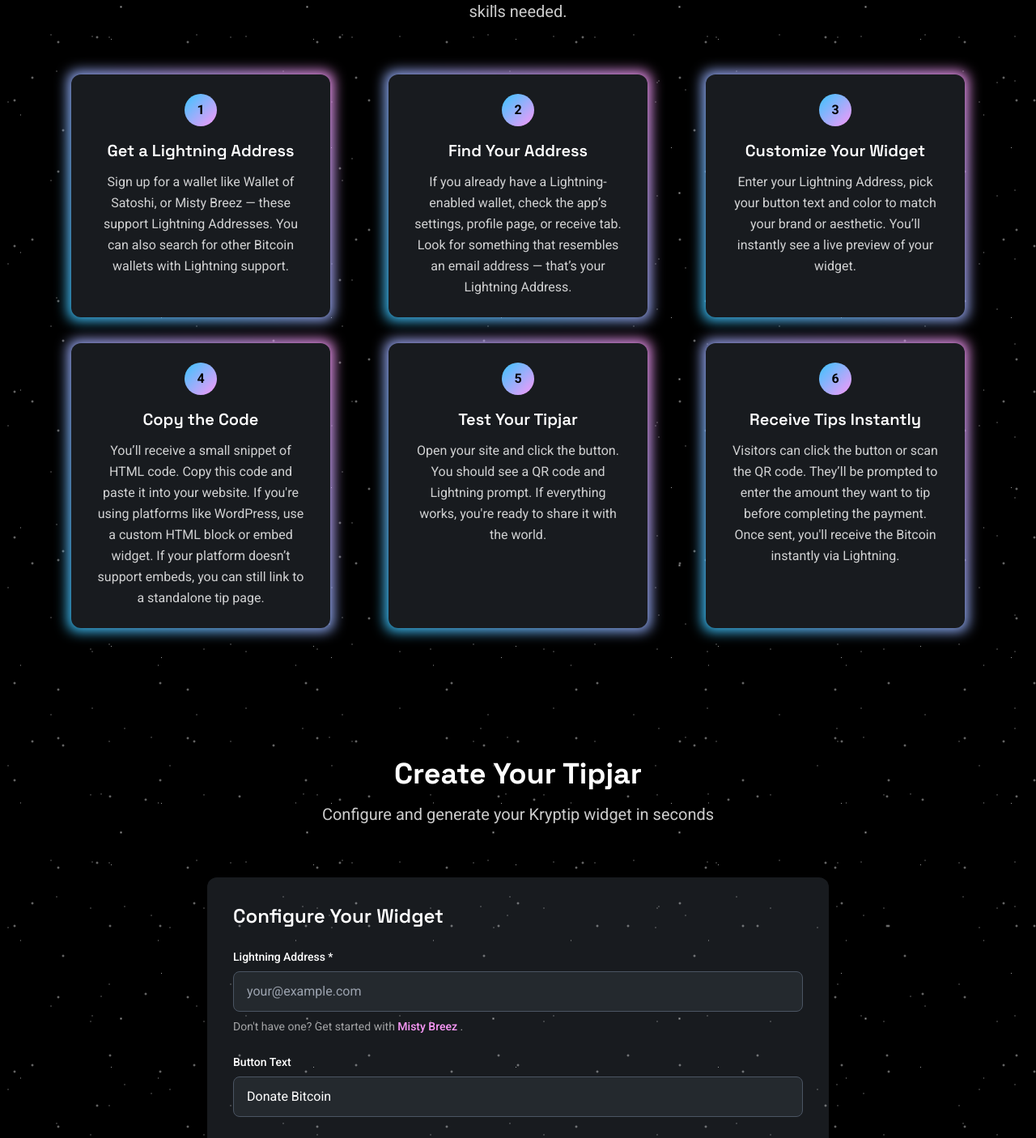
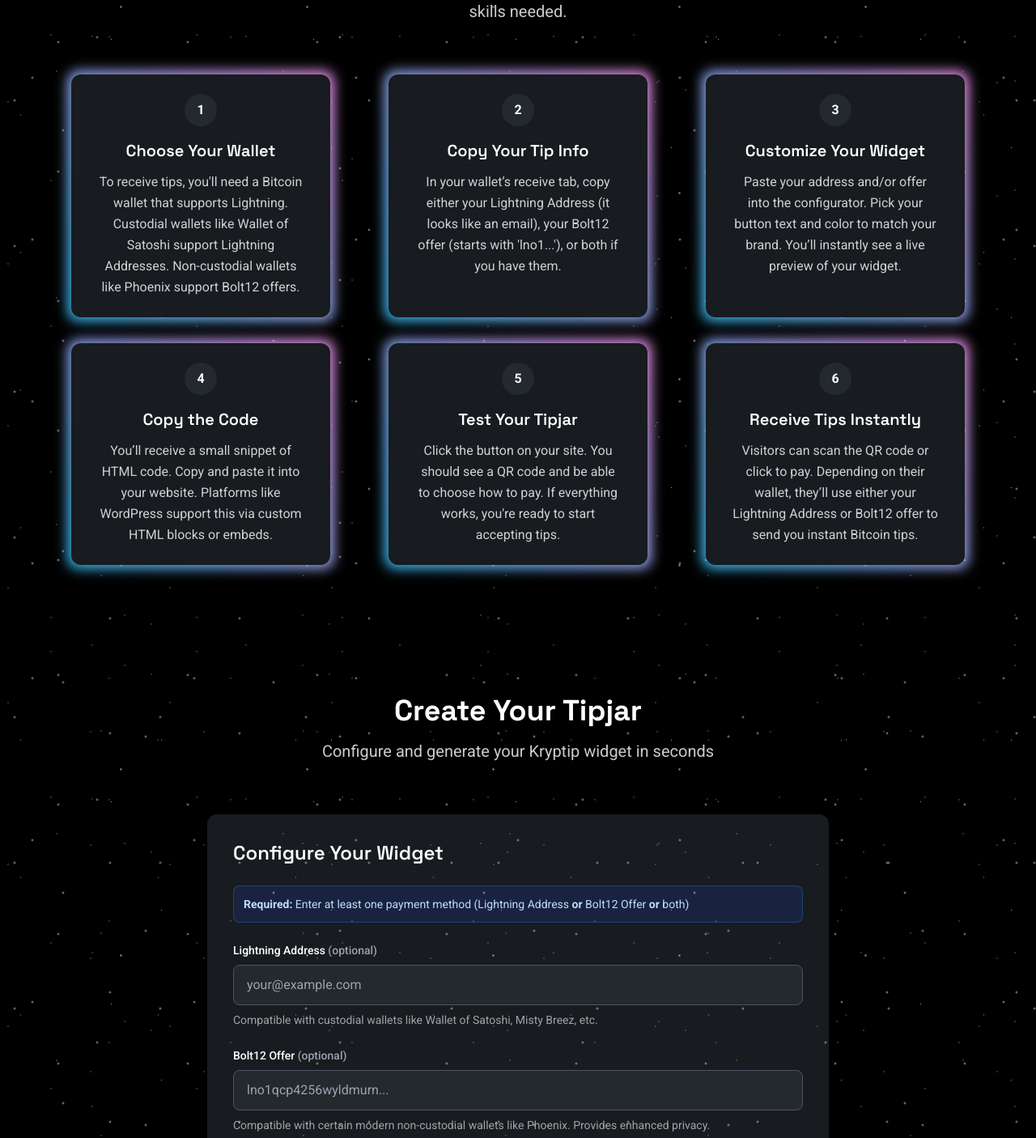
Before and after one commit to qulink/crypto-tipjar, a React (Vite) app: page / in a window 1280 px wide. Shown: the part 1204-2610 px from the top of the page at 81% size. Built offline with nearby package versions, Linux system fonts and the light colour scheme.

Commit message:
add Bolt12 support and improve payment method flexibility

```diff
--- a/src/common/utils.ts
+++ b/src/common/utils.ts
@@ -12,3 +12,8 @@ export function isValidHexColor(color: string): boolean {
 export function sanitizeButtonText(text: string): string {
   return text.replace(/[<>]/g, '').trim() || 'Donate Bitcoin'
 }
+
+export function validateBolt12Offer(offer: string): boolean {
+  // Bolt12 offers start with 'lno1' and are always lowercase
+  return /^lno1[a-z0-9]+$/.test(offer.trim())
+}
--- a/src/config/App.tsx
+++ b/src/config/App.tsx
@@ -8,6 +8,7 @@ import { Footer } from './components/Footer'
 
 function App() {
   const [lnAddress, setLnAddress] = useState('')
+  const [bolt12Offer, setBolt12Offer] = useState('')
   const [buttonText, setButtonText] = useState('Donate Bitcoin')
   const [buttonColor, setButtonColor] = useState('#38C5FE')
   const [fontColor, setFontColor] = useState('#FFFFFF')
@@ -22,6 +23,8 @@ function App() {
         <GetATipjar
           lnAddress={lnAddress}
           setLnAddress={setLnAddress}
+          bolt12Offer={bolt12Offer}
+          setBolt12Offer={setBolt12Offer}
           buttonText={buttonText}
           setButtonText={setButtonText}
           buttonColor={buttonColor}
--- a/src/config/components/FAQ.tsx
+++ b/src/config/components/FAQ.tsx
@@ -6,44 +6,54 @@ export function FAQ() {
 
   const faqs = [
     {
+      question: 'What do I need to receive tips?',
+      answer:
+        'You need a Bitcoin wallet that supports the Lightning Network. You can either use a custodial wallet that gives you a Lightning Address (like Wallet of Satoshi or Misty Breez), or a non-custodial wallet that gives you a Bolt12 offer (like Phoenix). You can enter either or both when creating your widget.',
+    },
+    {
       question: 'What is a Lightning Address?',
       answer:
-        'A Lightning Address is like an email address for Bitcoin. It allows people to send you Bitcoin instantly over the Lightning Network.',
+        'A Lightning Address looks like an email (e.g., you@walletofsatoshi.com) and allows you to receive Bitcoin over the Lightning Network. It’s easy to use and works with most custodial wallets.',
+    },
+    {
+      question: 'What is a Bolt12 offer?',
+      answer:
+        'A Bolt12 offer is a reusable string (starting with lno1...) that lets people send you Bitcoin tips over the Lightning Network. It’s supported by non-custodial wallets like Phoenix and doesn’t require a server or third-party service.',
+    },
+    {
+      question: 'What’s the difference between a Lightning Address and a Bolt12 offer?',
+      answer:
+        'A Lightning Address is easier for humans to read and is powered by a server on the internet, making it ideal for custodial wallets. Bolt12 offers are more technical but privacy-friendly and don’t require a server, which makes them ideal for non-custodial wallets. Both can be used to receive Lightning payments.',
     },
     {
       question: 'Are there any fees?',
       answer:
-        'Our widget is completely free to use. However, your Lightning wallet provider may charge small fees for receiving payments. Check with your wallet provider for their specific fee structure.',
+        'The Kryptip widget is free to use. However, your wallet provider might charge small network or routing fees when receiving payments. These are typically very low on the Lightning Network.',
     },
     {
       question: 'How fast do I receive tips?',
       answer:
-        "Lightning payments are instant! You'll receive the Bitcoin in your wallet within seconds of someone sending a tip.",
+        'Lightning payments are near-instant. Once someone sends you a tip, the funds will arrive in your wallet in seconds.',
+    },
+    {
+      question: 'Can I use this on multiple websites?',
+      answer:
+        'Yes, you can embed the same Kryptip widget on as many websites as you want. All tips will go to the wallet address or offer you configured.',
     },
     {
       question: 'Is this safe to use on my website?',
       answer:
-        'Yes, the widget is completely safe. It only displays a tip button and QR code - no sensitive information is processed through us. All payments go directly to your Lightning wallet.',
+        'Absolutely. The Kryptip widget only displays a tip button and a QR code. It doesn’t collect personal data or handle your payments — all tips go directly to your wallet.',
     },
     {
       question: 'Can I customize the widget appearance?',
       answer:
-        "Yes! You can customize the button color and text. The widget is designed to blend seamlessly with your website's design.",
+        'Yes! You can change the button text and colors to match your website’s look and feel. You’ll see a live preview as you customize it.',
     },
     {
       question: 'Do I need to create an account?',
       answer:
-        "No account needed! Just enter your Lightning address, customize your widget, and copy the embed code. It's that simple.",
-    },
-    {
-      question: "What if I don't have a Lightning wallet?",
-      answer:
-        "You'll need a Lightning wallet that gives you a Lightning Address — not just a QR code. The widget needs a Lightning Address (like name@domain.com) to work, because it can’t read or generate QR codes directly.",
-    },
-    {
-      question: 'Can I use this on multiple websites?',
-      answer:
-        'Absolutely! You can embed the same widget on as many websites as you want. Each site will use the same Lightning address to send tips to your wallet.',
+        'Nope! Kryptip is account-free. Just paste your wallet info, customize your widget, and you’re ready to go.',
     },
   ]
 
--- a/src/config/components/GetATipjar.tsx
+++ b/src/config/components/GetATipjar.tsx
@@ -1,11 +1,13 @@
 import { TipWidget } from '../../widget/TipWidget'
 import { useState } from 'react'
 import { StarryBackground } from './StarryBackground'
-import { validateLightningAddress } from '../../common/utils'
+import { validateLightningAddress, validateBolt12Offer } from '../../common/utils'
 
 interface GetATipjarProps {
   lnAddress: string
   setLnAddress: (value: string) => void
+  bolt12Offer: string
+  setBolt12Offer: (value: string) => void
   buttonText: string
   setButtonText: (value: string) => void
   buttonColor: string
@@ -17,6 +19,8 @@ interface GetATipjarProps {
 export function GetATipjar({
   lnAddress,
   setLnAddress,
+  bolt12Offer,
+  setBolt12Offer,
   buttonText,
   setButtonText,
   buttonColor,
@@ -26,11 +30,14 @@ export function GetATipjar({
 }: GetATipjarProps) {
   const [showCode, setShowCode] = useState(false)
   const isValidAddress = validateLightningAddress(lnAddress)
+  const isValidBolt12 = validateBolt12Offer(bolt12Offer)
+  const hasValidPaymentMethod = isValidAddress || isValidBolt12
 
   const codeSnippet = `
 <script src="https://cdn.kryptip.com/widget.js"></script>
 <kryptip-button
   address="${lnAddress}"
+  ${bolt12Offer ? `bolt12="${bolt12Offer}"` : ''}
   text="${buttonText}"
   color="${buttonColor}"
   font="${fontColor}"
@@ -58,9 +65,16 @@ export function GetATipjar({
             <h3 className="text-2xl font-display font-semibold mb-6">Configure Your Widget</h3>
 
             <div className="space-y-6">
+              <div className="mb-4 p-3 bg-blue-900/30 rounded-lg border border-blue-500/30">
+                <p className="text-sm font-body text-blue-200">
+                  <strong>Required:</strong> Enter at least one payment method (Lightning Address{' '}
+                  <strong>or</strong> Bolt12 Offer <strong>or</strong> both)
+                </p>
+              </div>
+
               <div>
                 <label className="block text-sm font-body font-medium mb-2">
-                  Lightning Address *
+                  Lightning Address <span className="text-gray-400">(optional)</span>
                 </label>
                 <input
                   type="text"
@@ -68,9 +82,11 @@ export function GetATipjar({
                   onChange={(e) => setLnAddress(e.target.value)}
                   placeholder="your@example.com"
                   className="w-full px-4 py-3 border border-gray-600 bg-[#24292e] rounded-lg text-white focus:outline-none focus:border-transparent relative"
-                  style={{
-                    '--tw-ring-color': 'transparent',
-                  } as React.CSSProperties}
+                  style={
+                    {
+                      '--tw-ring-color': 'transparent',
+                    } as React.CSSProperties
+                  }
                   onFocus={(e) => {
                     e.target.style.border = '2px solid transparent'
                     e.target.style.backgroundImage =
@@ -91,20 +107,60 @@ export function GetATipjar({
                   </p>
                 ) : (
                   <p className="text-sm font-body text-white/60 mt-2">
-                    Don't have one? Get started with{' '}
-                    <a
-                      href="https://breez.technology/misty/"
-                      target="_blank"
-                      rel="noopener noreferrer"
-                      className="font-medium"
-                      style={{ color: '#FA98F8' }}
-                    >
-                      Misty Breez
-                    </a>{' '}
-                    .
+                    Compatible with custodial wallets like Wallet of Satoshi, Misty Breez, etc.
                   </p>
                 )}
               </div>
+
+              <div>
+                <label className="block text-sm font-body font-medium mb-2">
+                  Bolt12 Offer <span className="text-gray-400">(optional)</span>
+                </label>
+                <input
+                  type="text"
+                  value={bolt12Offer}
+                  onChange={(e) => setBolt12Offer(e.target.value)}
+                  placeholder="lno1qcp4256wyldmurn..."
+                  className="w-full px-4 py-3 border border-gray-600 bg-[#24292e] rounded-lg text-white focus:outline-none focus:border-transparent relative"
+                  style={
+                    {
+                      '--tw-ring-color': 'transparent',
+                    } as React.CSSProperties
+                  }
+                  onFocus={(e) => {
+                    e.target.style.border = '2px solid transparent'
+                    e.target.style.backgroundImage =
+                      'linear-gradient(#24292e, #24292e), linear-gradient(45deg, #38C5FE, #FA98F8)'
+                    e.target.style.backgroundOrigin = 'border-box'
+                    e.target.style.backgroundClip = 'padding-box, border-box'
+                  }}
+                  onBlur={(e) => {
+                    e.target.style.border = '1px solid rgb(75 85 99)'
+                    e.target.style.backgroundImage = 'none'
+                    e.target.style.backgroundOrigin = 'initial'
+                    e.target.style.backgroundClip = 'initial'
+                  }}
+                />
+                {bolt12Offer && !isValidBolt12 ? (
+                  <p className="text-sm font-body text-red-400 mt-2">
+                    ⚠️ Please enter a valid Bolt12 offer (starts with lno1)
+                  </p>
+                ) : (
+                  <p className="text-sm font-body text-white/60 mt-2">
+                    Compatible with certain modern non-custodial wallets like Phoenix. Provides
+                    enhanced privacy.
+                  </p>
+                )}
+              </div>
+
+              {!hasValidPaymentMethod && (lnAddress || bolt12Offer) && (
+                <div className="p-3 bg-red-900/30 rounded-lg border border-red-500/30">
+                  <p className="text-sm font-body text-red-200">
+                    ⚠️ Please enter at least one valid payment method (Lightning Address or Bolt12
+                    offer)
+                  </p>
+                </div>
+              )}
 
               <div>
                 <label className="block text-sm font-body font-medium mb-2">Button Text</label>
@@ -114,9 +170,11 @@ export function GetATipjar({
                   onChange={(e) => setButtonText(e.target.value)}
                   placeholder="Donate Bitcoin"
                   className="w-full px-4 py-3 border border-gray-600 bg-[#24292e] rounded-lg text-white focus:outline-none focus:border-transparent relative"
-                  style={{
-                    '--tw-ring-color': 'transparent',
-                  } as React.CSSProperties}
+                  style={
+                    {
+                      '--tw-ring-color': 'transparent',
+                    } as React.CSSProperties
+                  }
                   onFocus={(e) => {
                     e.target.style.border = '2px solid transparent'
                     e.target.style.backgroundImage =
@@ -151,9 +209,11 @@ export function GetATipjar({
                         onChange={(e) => setButtonColor(e.target.value)}
                         placeholder="#38C5FE"
                         className="flex-1 px-4 py-3 border border-gray-600 bg-[#24292e] rounded-lg text-white focus:outline-none focus:border-transparent relative"
-                        style={{
-                          '--tw-ring-color': 'transparent',
-                        } as React.CSSProperties}
+                        style={
+                          {
+                            '--tw-ring-color': 'transparent',
+                          } as React.CSSProperties
+                        }
                         onFocus={(e) => {
                           e.target.style.border = '2px solid transparent'
                           e.target.style.backgroundImage =
@@ -187,9 +247,11 @@ export function GetATipjar({
                         onChange={(e) => setFontColor(e.target.value)}
                         placeholder="#000000"
                         className="flex-1 px-4 py-3 border border-gray-600 bg-[#24292e] rounded-lg text-white focus:outline-none focus:border-transparent relative"
-                        style={{
-                          '--tw-ring-color': 'transparent',
-                        } as React.CSSProperties}
+                        style={
+                          {
+                            '--tw-ring-color': 'transparent',
+                          } as React.CSSProperties
+                        }
                         onFocus={(e) => {
                           e.target.style.border = '2px solid transparent'
                           e.target.style.backgroundImage =
@@ -218,10 +280,14 @@ export function GetATipjar({
               <div className="flex items-center gap-4">
                 <label className="text-sm font-medium">Show Code</label>
                 <button
-                  onClick={() => isValidAddress && setShowCode(!showCode)}
-                  disabled={!isValidAddress}
+                  onClick={() => hasValidPaymentMethod && setShowCode(!showCode)}
+                  disabled={!hasValidPaymentMethod}
                   className={`relative inline-flex h-6 w-11 items-center rounded-full transition-colors ${
-                    showCode && isValidAddress ? 'bg-gradient-to-r from-[#38C5FE] to-[#FA98F8]' : isValidAddress ? 'bg-gray-600' : 'bg-gray-800 opacity-50 cursor-not-allowed'
+                    showCode && hasValidPaymentMethod
+                      ? 'bg-gradient-to-r from-[#38C5FE] to-[#FA98F8]'
+                      : hasValidPaymentMethod
+                        ? 'bg-gray-600'
+                        : 'bg-gray-800 opacity-50 cursor-not-allowed'
                   }`}
                 >
                   <span
@@ -234,15 +300,18 @@ export function GetATipjar({
             </div>
 
             <div className="border-2 border-dashed border-gray-600 rounded-lg p-6 text-center min-h-[100px] flex items-center justify-center">
-              {lnAddress ? (
+              {hasValidPaymentMethod ? (
                 <TipWidget
                   lnAddress={lnAddress}
+                  bolt12Offer={bolt12Offer}
                   buttonText={buttonText}
                   buttonColor={buttonColor}
                   fontColor={fontColor}
                 />
               ) : (
-                <p className="font-body text-white/60">Enter a Lightning address to see preview</p>
+                <p className="font-body text-white/60">
+                  Enter a Lightning address or Bolt12 offer to see preview
+                </p>
               )}
             </div>
 
--- a/src/config/components/HowItWorks.tsx
+++ b/src/config/components/HowItWorks.tsx
@@ -23,38 +23,38 @@ export function HowItWorks() {
         <div className="grid grid-cols-1 sm:grid-cols-2 lg:grid-cols-3 gap-x-8 gap-y-8 md:gap-x-12 lg:gap-x-8 xl:gap-x-6">
           <HowItWorksStep
             number="1"
-            title="Get a Lightning Address"
-            description="Sign up for a wallet like Wallet of Satoshi, or Misty Breez — these support Lightning Addresses. You can also search for other Bitcoin wallets with Lightning support."
+            title="Choose Your Wallet"
+            description="To receive tips, you'll need a Bitcoin wallet that supports Lightning. Custodial wallets like Wallet of Satoshi support Lightning Addresses. Non-custodial wallets like Phoenix support Bolt12 offers."
           />
 
           <HowItWorksStep
             number="2"
-            title="Find Your Address"
-            description="If you already have a Lightning-enabled wallet, check the app’s settings, profile page, or receive tab. Look for something that resembles an email address — that’s your Lightning Address."
+            title="Copy Your Tip Info"
+            description="In your wallet’s receive tab, copy either your Lightning Address (it looks like an email), your Bolt12 offer (starts with 'lno1...'), or both if you have them."
           />
 
           <HowItWorksStep
             number="3"
             title="Customize Your Widget"
-            description="Enter your Lightning Address, pick your button text and color to match your brand or aesthetic. You’ll instantly see a live preview of your widget."
+            description="Paste your address and/or offer into the configurator. Pick your button text and color to match your brand. You’ll instantly see a live preview of your widget."
           />
 
           <HowItWorksStep
             number="4"
             title="Copy the Code"
-            description="You’ll receive a small snippet of HTML code. Copy this code and paste it into your website. If you're using platforms like WordPress, use a custom HTML block or embed widget. If your platform doesn’t support embeds, you can still link to a standalone tip page."
+            description="You’ll receive a small snippet of HTML code. Copy and paste it into your website. Platforms like WordPress support this via custom HTML blocks or embeds."
           />
 
           <HowItWorksStep
             number="5"
             title="Test Your Tipjar"
-            description="Open your site and click the button. You should see a QR code and Lightning prompt. If everything works, you're ready to share it with the world."
+            description="Click the button on your site. You should see a QR code and be able to choose how to pay. If everything works, you're ready to start accepting tips."
           />
 
           <HowItWorksStep
             number="6"
             title="Receive Tips Instantly"
-            description="Visitors can click the button or scan the QR code. They’ll be prompted to enter the amount they want to tip before completing the payment. Once sent, you'll receive the Bitcoin instantly via Lightning."
+            description="Visitors can scan the QR code or click to pay. Depending on their wallet, they’ll use either your Lightning Address or Bolt12 offer to send you instant Bitcoin tips."
           />
         </div>
       </div>
--- a/src/config/components/HowItWorksStep.tsx
+++ b/src/config/components/HowItWorksStep.tsx
@@ -15,9 +15,10 @@ export function HowItWorksStep({ number, title, description }: StepProps) {
         }}
       ></div>
 
+      {/* bg-gradient-to-br from-[#38C5FE] to-[#FA98F8] */}
       {/* Card content */}
       <div className="relative bg-[#181b1f] rounded-xl px-8 py-6 text-justify h-full flex flex-col">
-        <div className="bg-gradient-to-br from-[#38C5FE] to-[#FA98F8] text-black rounded-full w-10 h-10 flex items-center justify-center text-base font-black mx-auto mb-4">
+        <div className="bg-[#24292e] text-white rounded-full w-10 h-10 flex items-center justify-center text-base font-black mx-auto mb-4">
           {number}
         </div>
 
```
Also changed, not shown: src/widget/TipWidget.tsx (+110 -21 lines).
